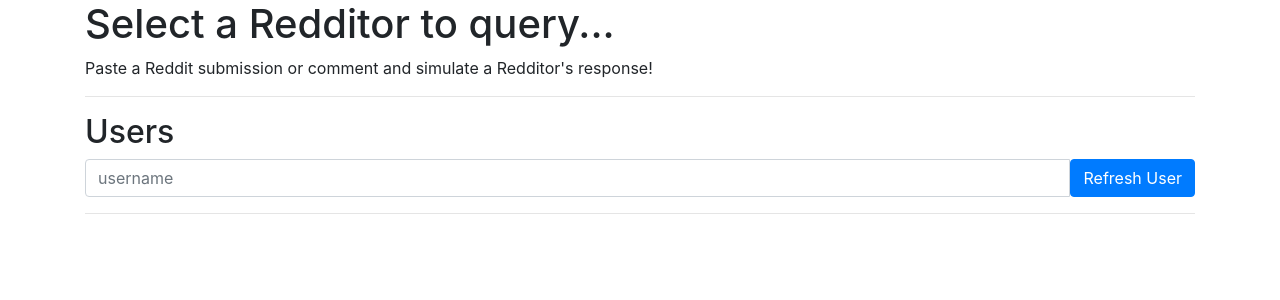
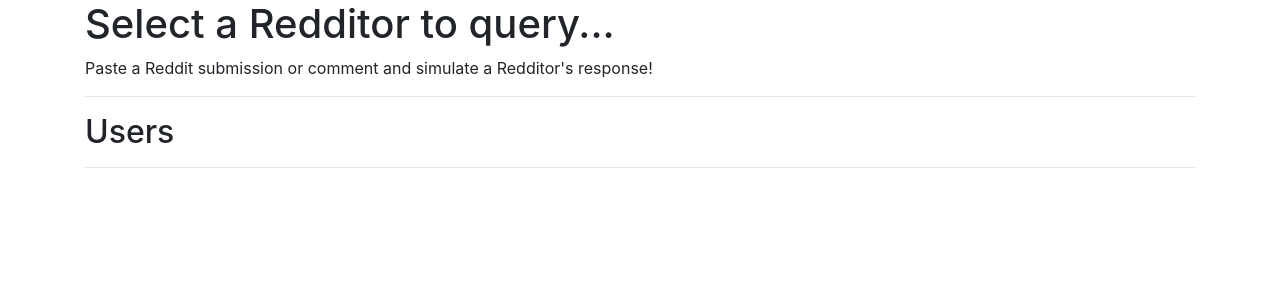
Before and after one commit to tianle91/astroturf, a Flask app: page / in a window 1280 px wide. Shown: the part 56-356 px from the top of the page. Run offline with Flask 2, Linux system fonts and the light colour scheme; parts of the project's set-up code (start-up, migrations or seed data) failed here and were passed over; some libraries are stand-ins or nearby versions.

Commit message:
remove refresh user form

```diff
--- a/templates/index.html
+++ b/templates/index.html
@@ -6,12 +6,6 @@
     <hr>
 
     <h2>Users</h2>
-    <form method="post">
-        <div class="input-group mb-3">
-            <input type="text" name="url" placeholder="username" class="form-control" value="{{ request.form['username'] }}">
-            <button type="submit" class="btn btn-primary">Refresh User</button>
-        </div>
-    </form>
     <hr>
     {% for user in users %}
         <a href="{{ url_for('user', username=user['username']) }}">
```
